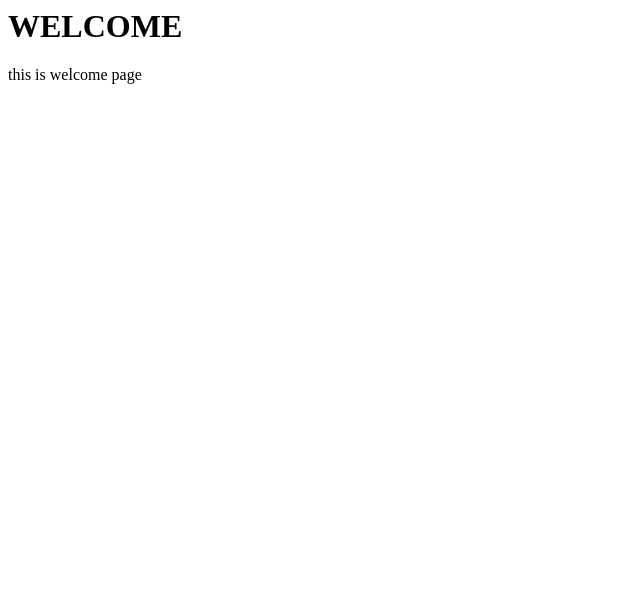
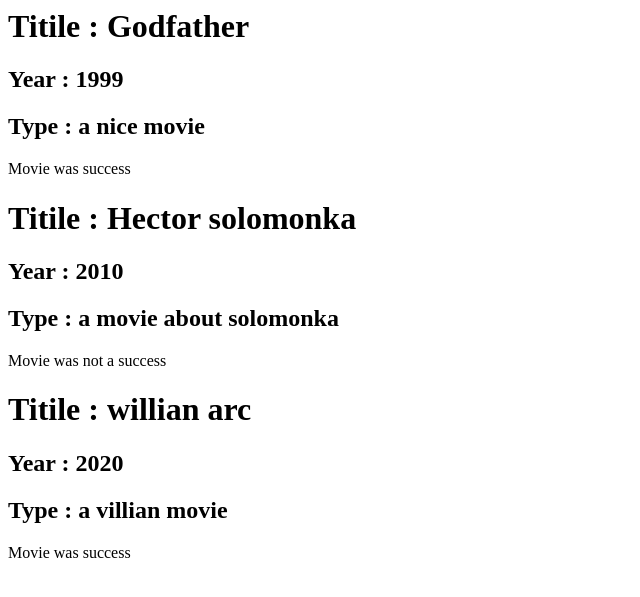
Before and after one commit to anasmuhd01/ecommercedjango, a Django app: page /hello/ in a window 1280 px wide. Shown: the top 597 px of the page, without its empty margins (0-640 px from the left). Run offline with Django 5.2, Linux system fonts and the light colour scheme.

Commit message:
html templates

```diff
--- a/hello_django/hello_app/views.py
+++ b/hello_django/hello_app/views.py
@@ -3,4 +3,27 @@ from django.http import HttpResponse
 
 # Create your views here.
 def printHelo(request):
-    return render(request,'hello.html')
+    movie_list ={
+        'movies':[
+            {
+        'title':'Godfather',
+        'year':'1999',
+        'summary':'a nice movie',
+        'success': True
+
+    },{
+        'title':'Hector solomonka',
+        'year':'2010',
+        'summary':'a  movie about solomonka',
+        'success': False
+
+    },{
+        'title':'willian arc',
+        'year':'2020',
+        'summary':'a villian movie',
+        'success': True
+
+    }
+    ]
+    }
+    return render(request,'hello.html',movie_list)
--- a/hello_django/templates/hello.html
+++ b/hello_django/templates/hello.html
@@ -1,3 +1,10 @@
-<h1> WELCOME </h1>
-<p>this is welcome page
-</p>
+{% for obj in movies %}
+<h1>Titile : {{obj.title}}</h1>
+<h2>Year : {{obj.year}}</h2>
+<h2>Type : {{obj.summary}}</h2>
+{% if obj.success %}
+<p>Movie was success</p>
+{% else %}
+<p>Movie was not a success</p>
+{% endif %}
+{% endfor %}
```
